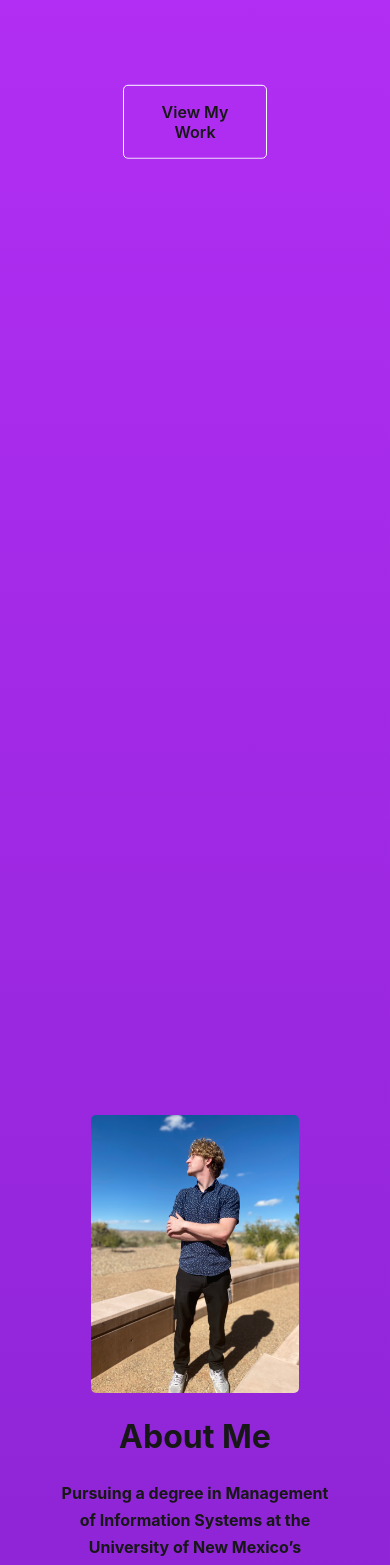
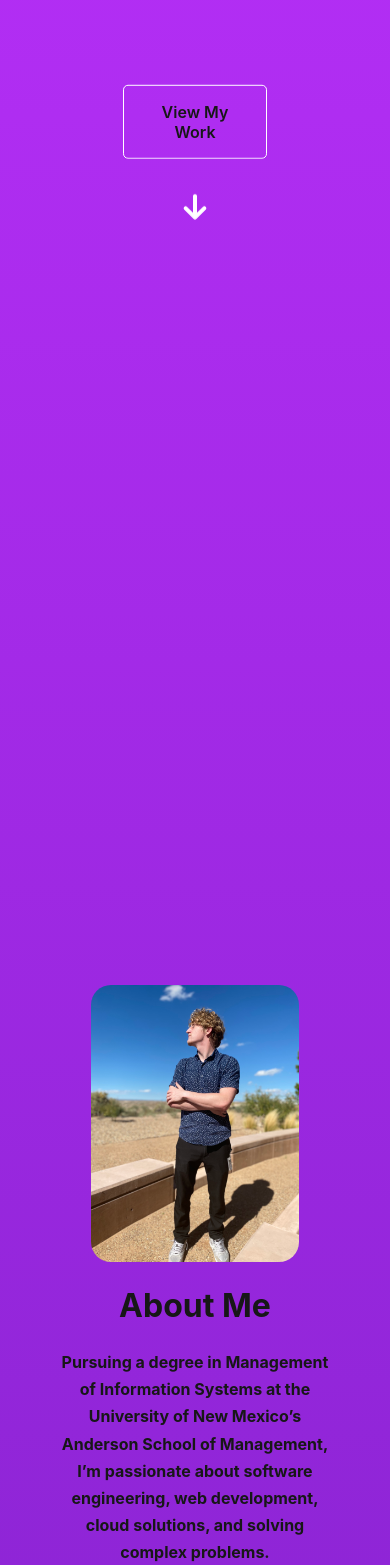
Before and after one commit to cosmicchimp/Portfolio, a Next.js app: page / in a window 390 px wide. Shown: the part 432-1997 px from the top of the page. Built offline with nearby package versions, Linux system fonts and the light colour scheme.

Commit message:
Making mobile responsive updates

```diff
--- a/app/components/About.css
+++ b/app/components/About.css
@@ -9,16 +9,15 @@
 .about-photo {
     width:13rem;
     height:18rem;
-    border-radius:5px;
+    border-radius:20px;
     margin-top:10rem;
 }
 .arrowLogo {
     width:2rem;
-    padding-top:.5rem;
     animation:hover 3000ms ease-in-out infinite;
-    transition: opacity 1s ease-out, transform 1s ease-out;
-    transform:translateY(-30px);
-    opacity:0;
+    padding-bottom:20rem;
+    opacity:1;
+    margin-bottom:15rem;
 }
 .aboutWrapper h1 {
     font-size:2rem;
@@ -44,7 +43,6 @@
     transition: opacity 1s ease-out, transform 1s ease-out, background-color .5s ease-in, color ease-in .5s;
     transform:translateY(-30px);
     font-weight:600;
-    margin-bottom:15rem;
 }
 .projectBtn:hover {
     background-color:white;
--- a/app/components/About.tsx
+++ b/app/components/About.tsx
@@ -9,6 +9,7 @@ export default function About() {
         });
     };
     return (
+
         <div className="aboutWrapper">
             <img
                 src={"/IMG_4082.jpg"}
@@ -16,11 +17,10 @@ export default function About() {
               />
         <h1 className="aboutTitle">About Me</h1>
 <h2 className="aboutBody">
-  Pursuing a degree in Management of Information Systems at the University of New Mexico’s Anderson School of Management, with a strong passion for web developement, software engineering, cloud solutions, and solving complex problems. I’m actively seeking opportunities in the tech industry where I can apply my skills, build meaningful products, and continue growing as a developer.
-  <br /><br />
-  Principal Software Engineer of SquareScan, an award-winning SaaS startup serving real estate and contracting companies. I work across the full stack, developing mobile applications and platform services that support our users and drive the product forward.
+Pursuing a degree in Management of Information Systems at the University of New Mexico’s Anderson School of Management, I’m passionate about software engineering, web development, cloud solutions, and solving complex problems. <br></br><br></br>As the Principal Software Engineer of SquareScan—an award-winning SaaS startup serving real estate and contracting companies—I work across the full stack building mobile applications and platform services that support our users and push the product forward, and I’m actively seeking opportunities to continue growing as a developer.
 </h2>
     <FadeInOnScroll>
+        <span style={{display:"flex", flexDirection:"column", alignItems:"center"}}>
             <div className="projectBtn" onClick={scrollToWork}>My Work</div>
             <img
             src={"./downarrow.svg"}
@@ -28,6 +28,7 @@ export default function About() {
             onClick={scrollToWork}
             alt="Scroll down"
             />
+        </span>
     </FadeInOnScroll>
     </div>
     )
--- a/app/components/Header.css
+++ b/app/components/Header.css
@@ -22,6 +22,7 @@ Ubuntu, Cantarell, "Helvetica Neue", sans-serif;
     border:1px solid white;
     border-radius:5px;
     margin-top:6rem;
+    margin-bottom:1.5rem;
     width:9rem;
     opacity:0;
     transition: opacity 1s ease-out, transform 1s ease-out, background-color .5s ease-in, color ease-in .5s;
```
Lines whose indentation alone changed are shown as unchanged.
